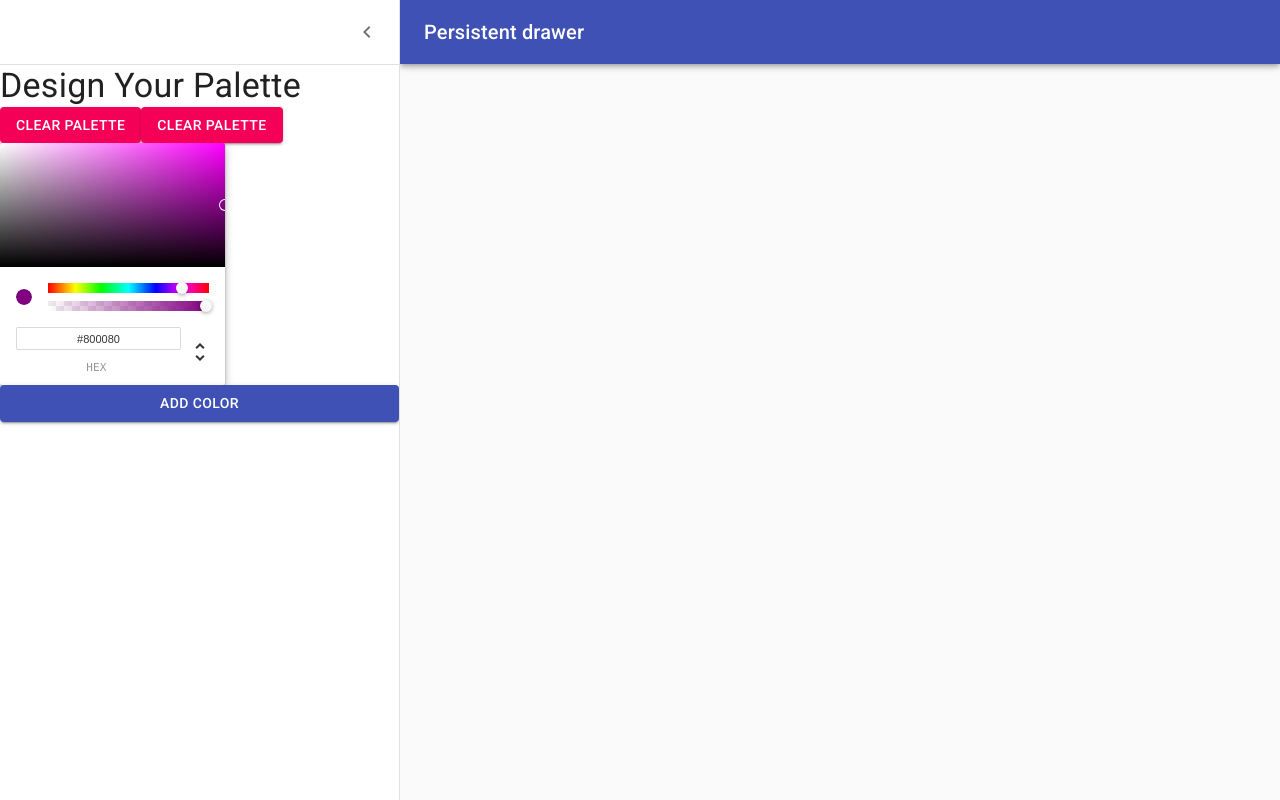
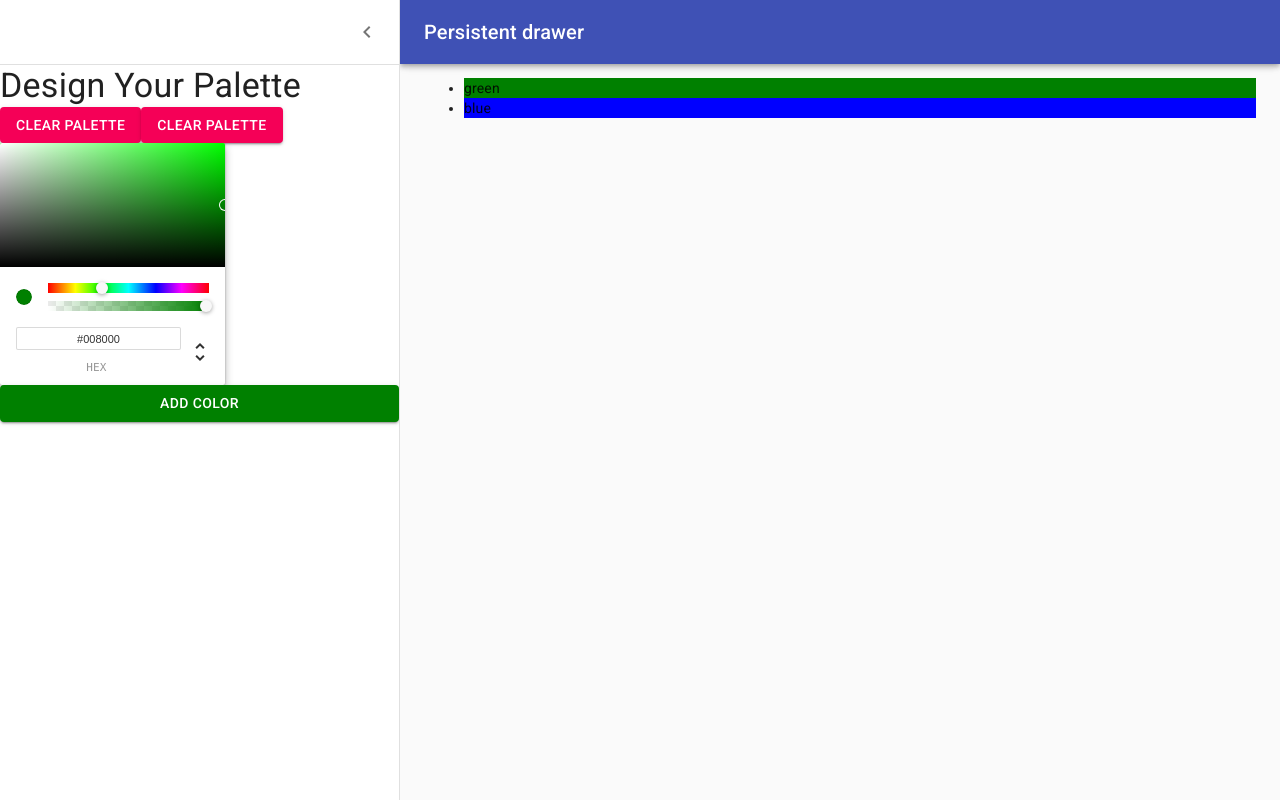
Before and after one commit to shaynemeyer/color-app, a React (Create React App) app: page /palette/new in a window 1280 px wide. Both pictures are taken after a click on the button "open drawer". Built offline with nearby package versions, Linux system fonts and the light colour scheme.

Commit message:
Connect colorpicker to button

```diff
--- a/src/NewPaletteForm.js
+++ b/src/NewPaletteForm.js
@@ -75,6 +75,8 @@ const useStyles = makeStyles(theme => ({
 function NewPaletteForm() {
   const classes = useStyles();
   const [open, setOpen] = React.useState(false);
+  const [selectedColor, setSelectedColor] = React.useState('green');
+  const [colors, setColors] = React.useState(['green', 'blue']);
 
   const handleDrawerOpen = () => {
     setOpen(true);
@@ -82,6 +84,14 @@ function NewPaletteForm() {
 
   const handleDrawerClose = () => {
     setOpen(false);
+  };
+
+  const handleColorChange = newColor => {
+    setSelectedColor(newColor.hex);
+  };
+
+  const addNewColor = () => {
+    setColors([...colors, selectedColor]);
   };
 
   return (
@@ -134,11 +144,16 @@ function NewPaletteForm() {
         </div>
 
         <ChromePicker
-          color='purple'
-          onChangeComplete={newColor => console.log(newColor)}
+          color={selectedColor}
+          onChangeComplete={handleColorChange}
         />
 
-        <Button variant='contained' color='primary'>
+        <Button
+          variant='contained'
+          color='primary'
+          style={{ backgroundColor: selectedColor }}
+          onClick={addNewColor}
+        >
           Add Color
         </Button>
       </Drawer>
@@ -146,7 +161,15 @@ function NewPaletteForm() {
         className={clsx(classes.content, {
           [classes.contentShift]: open
         })}
-      ></main>
+      >
+        <br />
+        <br />
+        <ul>
+          {colors.map(color => {
+            return <li style={{ backgroundColor: color }}>{color}</li>;
+          })}
+        </ul>
+      </main>
     </div>
   );
 }
```
